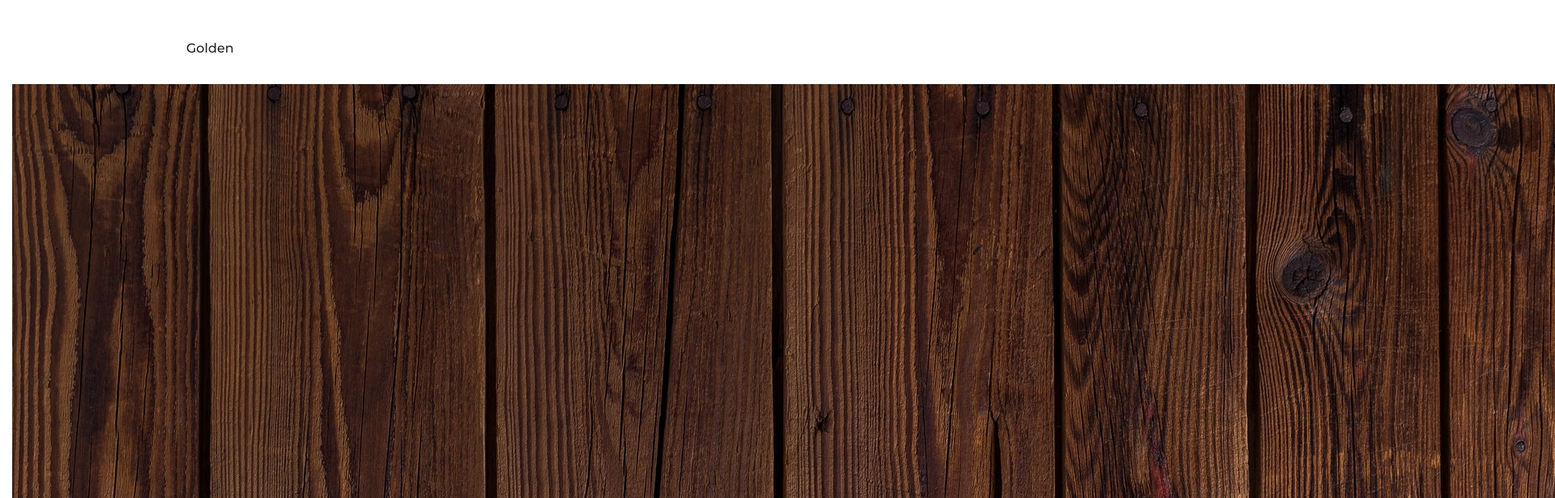
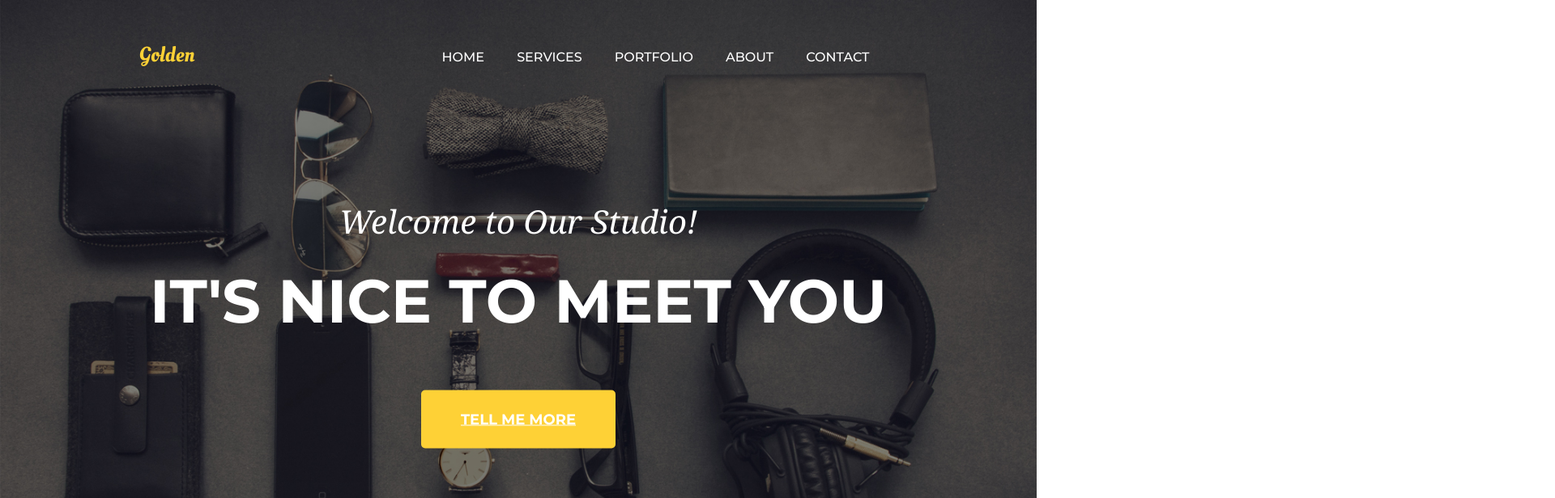
Before and after one commit to JustiMis/project-with-task-runner, a website: page index.html in a window 1280 px wide. Shown: the top 616 px of the page at 81% size, 1920 px wide, since content can reach past the window. Drawn offline with nearby package versions, Linux system fonts and the light colour scheme; files that its build step writes are made by us from their sources.

Commit message:
style splash

```diff
--- a/css/style.css
+++ b/css/style.css
@@ -0,0 +1,102 @@
+/* Global */
+*, *::before, *::after {
+  box-sizing: border-box;
+}
+
+body {
+  margin: 0;
+  color: #222222;
+  font-family: "Montserrat", sans-serif;
+  text-align: center;
+  font-size: 18px;
+  font-weight: bold;
+
+}
+
+section {
+ padding: 120px 0 120px 0;
+}
+
+.container .navigation {
+  max-width: 940px;
+  margin: 0 auto;
+}
+
+
+/* Header*/
+.splash {
+  height: 100vh;
+  position: relative;
+  background-image: url(/image/Golden-bkgr.jpg);
+  background-position: center center;
+  background-size: cover;
+  background-attachment: fixed;
+}
+
+.logo {
+  color: #fed136;
+  font-family: 'Oleo Script', cursive;
+  font-weight: normal;
+  font-size: 26px;
+  padding: 50px 300px 0 0px;
+  text-align: left;
+}
+
+.navigation ul {
+  list-style-type: none;
+  padding: 0;
+  max-width: 940px;
+  margin: 0 auto;
+}
+
+.navigation li {
+  display: inline-block;
+  position: relative;
+
+}
+
+.navigation a {
+  text-decoration: none;
+  color: #ffffff;
+  font-family: 'Montserrat', sans-serif;
+  font-weight: 500;
+  font-size: 16px;
+  padding: 50px 35px 0 0;
+  text-align: right;
+}
+
+.splash-inner {
+  position: absolute;
+  width: 100%;
+  top: 50%;
+  left: 50%;
+  transform: translate(-50%, -50%);
+}
+
+.page-title {
+  position: relative;
+  font-size: 40px;
+  font-family: 'Noto Serif', serif;
+  color: #ffffff;
+  font-weight: 400;
+  margin: 0;
+}
+
+.page-subtitle {
+  margin: 25px 0 0 0;
+  color: #ffffff;
+  font-size: 75px;
+}
+
+.btn {
+  display: inline-block;
+  color: #ffffff;
+  border-radius: 5px;
+  text-align: center;
+  background-color: #fed136;
+  min-width: 240px;
+  min-height: 65px;
+  padding: 25px;
+  margin: 65px 0 0 0;
+}
+/*# sourceMappingURL=style.css.map */
--- a/index.html
+++ b/index.html
@@ -6,15 +6,15 @@
         <link href="https://fonts.googleapis.com/css2?family=Montserrat:ital,wght@0,500;0,600;0,700;1,500;1,600;1,700&family=Noto+Serif:ital,wght@1,400;1,700&family=Oleo+Script:wght@400;700&family=Roboto+Slab:wght@300;400;500&display=swap" rel="stylesheet">
         <link href="https://cdnjs.cloudflare.com/ajax/libs/font-awesome/5.14.0/css/all.min.css" rel="stylesheet">
         <link rel="stylesheet" href="vendor/bootstrap-grid.css">
-        <link rel="stylesheet" href="style.css">
+        <link rel="stylesheet" href="css/style.css">
         <meta name="viewport" content="width=device-width, initial-scale=1.0">
     </head>
 
  <body>
- 		<header class="line">
- 				<p class="logo">Golden</p>
-        	<nav class="menu">
+	 <header class="splash">
+			<nav class="navigation">
 					<ul>
+						<li class="logo">Golden</li>
 						<li>
 							<a href="#">HOME</a>
 						</li>
@@ -32,16 +32,15 @@
 						</li>
 				</ul>
 			</nav>
+			<div class="splash-inner">
+				<div class="container">
+					<h2 class="page-title">Welcome to Our Studio!</h2>
+					<h1 class="page-subtitle">IT'S NICE TO MEET YOU</h1>
+					<a href="#" class="btn">TELL ME MORE</a>
+				</div>
+			</div>
 			</header>
 
-        	<div class="container-fluid">
-        		<img class="w-100" src="image/Splash-bgr.jpg" alt="wooden desk">
-        		<div class="Home">
-        			<h2>Welcome to Our Studio!</h2>
-        			<h1>IT'S NICE TO MEET YOU</h1>
-        			<a class="btn btn-outline-info">TELL ME  MORE</a>
-        		</div>
-        	</div>
 
             <section class="services">
             	<h3>Services</h3>
```
Also changed, not shown: image/Golden-bkgr.jpg (added), image/Splash-bgr.jpg (deleted), 1 other file. Lines whose indentation alone changed are shown as unchanged.
